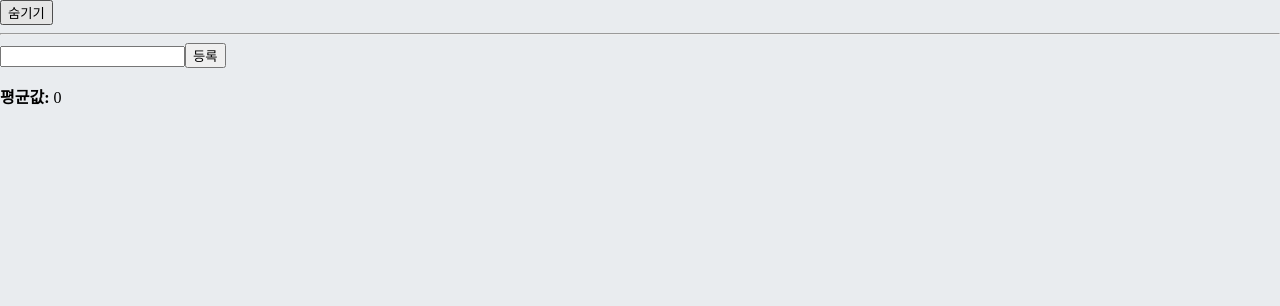
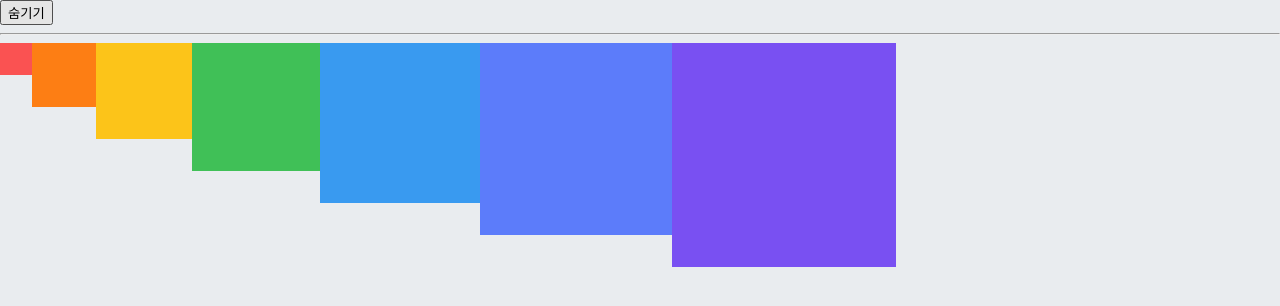
Before and after one commit to ReactBakSal/YoungHoon, a React (Create React App) app: page / in a window 1280 px wide. Shown: the top 306 px of the page. Built offline with nearby package versions, Linux system fonts and the light colour scheme.

Commit message:
Scss 스타일링

```diff
--- a/src/App.js
+++ b/src/App.js
@@ -1,6 +1,6 @@
 import React, {useState} from 'react';
 //import Counter from './components/Counter';
-import Average from './components/Average'
+import SassComponent from './components/SassComponent';
 
 const App = () =>{
   const [visible, setVisible] = useState(true);
@@ -14,7 +14,7 @@ const App = () =>{
         {visible ? '숨기기' : '보이기'}
       </button>
       <hr />
-      {visible && <Average />}
+      {visible && <SassComponent />}
     </div>
 
   );
--- a/src/components/Average.js
+++ b/src/components/Average.js
@@ -1,4 +1,4 @@
-import React, {useState, useMemo} from 'react';
+import React, {useState, useMemo, useCallback, useRef} from 'react';
 
 const getAverage = numbers =>{
     console.log('평균값 계산 중...');
@@ -10,22 +10,23 @@ const getAverage = numbers =>{
 const Average = () =>{
     const [list, setList] = useState([]);
     const [number, setNumber] = useState('');
+    const inputEl = useRef(null);
 
-    const onChange = e =>{
+    const onChange = useCallback (e =>{
         setNumber(e.target.value);
-    };
-
-    const onInsert = e =>{
+    }, [])
+    const onInsert =useCallback(()=>{
         const nextList = list.concat(parseInt(number));
         setList(nextList);
         setNumber('');
-    };
+        inputEl.current.focus();
+    }, [number, list]);
 
     const avg = useMemo(()=> getAverage(list), [list]);
 
     return(
         <div>
-            <input value={number} onChange={onChange} />
+            <input value={number} onChange={onChange} ref={inputEl} />
             <button onClick = {onInsert}>등록</button>
             <ul>
                 {list.map((value, index)=>(
--- /dev/null
+++ b/src/components/SassComponent.js
@@ -0,0 +1,18 @@
+import React from 'react';
+import '../scss/SassComponent.scss'
+
+const SassComponent = () =>{
+    return(
+        <div className = "SassComponent">
+            <div className="box red" />
+            <div className="box orange" />
+            <div className="box yellow" />
+            <div className="box green" />
+            <div className="box blue" />
+            <div className="box indigo" />
+            <div className="box violet" />
+        </div>
+    );
+};
+
+export default SassComponent;
--- /dev/null
+++ b/src/scss/SassComponent.scss
@@ -0,0 +1,57 @@
+//변수 사용하기
+$red:#fa5252;
+$orange:#fd7e14;
+$yellow:#fcc419;
+$green:#40c057;
+$blue:#399af0;
+$indigo:#5c7cfa;
+$violet:#7950f2;
+
+//믹스인 만들기( 재사용되는 스타일 블럭을 함수처럼 사용할 수 있음)
+@mixin square($size){
+    $calculated: 32px * $size;
+    width: $calculated;
+    height: $calculated;
+}
+
+.SassComponent {
+    display: flex;
+    .box{ //일반 css에서는 .SassComponent .box와 마찬가지
+        background:red;
+        cursor:pointer;
+        transition: all 0.3s ease-in;
+        &.red{
+            //.red 클래스가 .box와 함께 사용되었을때
+            background: $red;
+            @include square(1);
+        }
+        &.orange{
+            background: $orange;
+            @include square(2);
+        }
+        &.yellow{
+            background: $yellow;
+            @include square(3);
+        }
+        &.green{
+            background: $green;
+            @include square(4);
+        }
+        &.blue{
+            background: $blue;
+            @include square(5);
+        }
+        &.indigo{
+            background: $indigo;
+            @include square(6);
+        }
+        &.violet{
+            background: $violet;
+            @include square(7);
+        }
+        &:hover{
+            //.box에 마우스를 올렸을때
+            background: black;
+        }
+    }
+}
```
Also changed, not shown: src/components/Info.js (+2 -12 lines), src/components/useInputs.js (added, +16 -0 lines), src/styles/utils.scss (added, +15 -0 lines).
